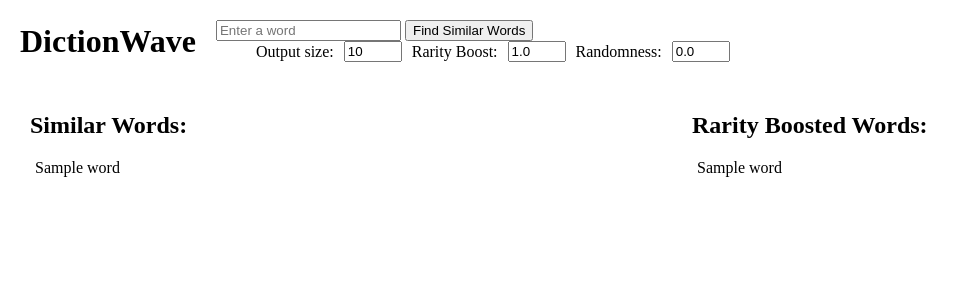
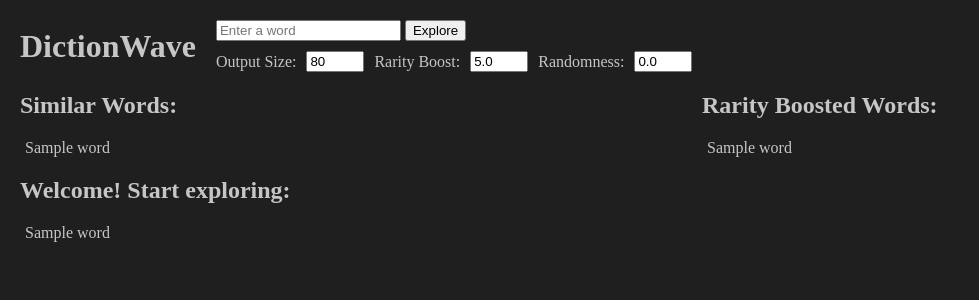
Before and after one commit to jhelsby/DictionWave, a Flask app: template templates/index.html in a window 1280 px wide. Shown: the top 300 px of the page, without its empty margins (0-979 px from the left). Run offline with Flask 3, Linux system fonts and the light colour scheme; the template is opened without the code that fills it: most values are stand-ins (such as "Sample title", 1, 10 or a date in 2020); parts of the project's set-up code (start-up, migrations or seed data) failed here and were passed over.

Commit message:
Site appearance and UI tweaks

```diff
--- a/app.py
+++ b/app.py
@@ -1,6 +1,7 @@
 from flask import Flask, render_template, request
 import pickle
 from similarity_core import load_embeddings, most_similar
+import random
 
 rarity_boost = 5.0
 randomness = 1.0
@@ -14,12 +15,13 @@ with open('embeddings.pkl', 'rb') as file:
 def index():
     similar_words = []
     similar_words_boosted = []
+    example_words = None
 
     if request.method == 'POST':
         lowercase_word = request.form['word'].lower()
 
-        num_words_to_output = int(request.form.get('num_words', 10))
-        rarity_boost = float(request.form.get('rarity_boost', 1.0))
+        num_words_to_output = int(request.form.get('num_words', 80))
+        rarity_boost = float(request.form.get('rarity_boost', 5.0))
         randomness = float(request.form.get('randomness', 0.0))
 
         if lowercase_word in lowercase_word_to_index:
@@ -27,7 +29,10 @@ def index():
         else:
             similar_words = ["Word not found in embeddings."]
 
-    return render_template('index.html', similar_words=similar_words, similar_words_boosted=similar_words_boosted)
+    else:
+        example_words = random.sample(list(word_list), min(len(word_list), 10))
+
+    return render_template('index.html', similar_words=similar_words, similar_words_boosted=similar_words_boosted, example_words=example_words)
 
 
 if __name__ == '__main__':
--- a/templates/index.html
+++ b/templates/index.html
@@ -8,84 +8,65 @@
     <style>
         body {
             margin: 20px;
+            background-color: rgb(31, 31, 31);
+            /* Set background to black */
+            color: rgb(198, 198, 198);
         }
 
         h1 {
             margin: 0;
-            /* Remove default margin for alignment */
             display: inline;
-            /* Keep the heading inline */
         }
 
         .header {
             display: flex;
-            /* Use flexbox to align items */
             align-items: center;
-            /* Center items vertically */
-            margin-bottom: 20px;
-            /* Space below the header */
         }
 
         .search-container {
             display: flex;
-            /* Flexbox for horizontal alignment */
             align-items: center;
-            /* Center items vertically */
             margin-left: 20px;
-            /* Space between heading and search bar */
         }
 
         .input-container {
             display: flex;
-            /* Flexbox for horizontal alignment */
             align-items: center;
-            /* Center items vertically */
-            margin-left: 40px;
-            /* Increase space between search bar and input fields */
+            margin-top: 10px;
         }
 
         .input-container label {
             margin-right: 5px;
-            /* Space between label and input */
         }
 
         .input-container input {
             width: 50px;
-            /* Set width for numeric inputs */
             margin-left: 5px;
-            /* Space between input fields */
             margin-right: 10px;
-            /* Add padding to the right of each input */
         }
 
         .results {
             display: flex;
-            /* Use flexbox for side-by-side layout */
             justify-content: space-between;
-            /* Space between columns */
-            margin-top: 20px;
         }
 
         .column {
             width: 45%;
-            /* Set width of each column */
-            padding: 10px;
-            /* Add some padding */
         }
 
         .word {
             display: inline;
-            /* Display words inline */
             margin: 0 5px;
-            /* Space between words */
             cursor: pointer;
-            /* Pointer cursor to indicate clickable */
             text-decoration: none;
-            /* No underline */
-            color: black;
-            /* Text color */
+            color: rgb(198, 198, 198);
+        }
+
+        .example {
+            margin-top: 20px;
         }
     </style>
+</head>
 
 <body>
     <div class="header">
@@ -93,15 +74,15 @@
         <div class="search-container">
             <form method="post">
                 <input type="text" name="word" placeholder="Enter a word" required>
-                <button type="submit">Find Similar Words</button>
+                <button type="submit">Explore</button>
                 <div class="input-container">
-                    <label for="num_words">Output size:</label>
+                    <label for="num_words">Output Size:</label>
                     <input type="number" id="num_words" name="num_words" placeholder="N" min="1"
-                        value="{{ request.form.num_words or 10 }}" required>
+                        value="{{ request.form.num_words or 80 }}" required>
 
-                    <label for=" rarity_boost">Rarity Boost:</label>
+                    <label for="rarity_boost">Rarity Boost:</label>
                     <input type="number" id="rarity_boost" name="rarity_boost" placeholder="R" step="0.1"
-                        value="{{ request.form.rarity_boost or 1.0 }}" required>
+                        value="{{ request.form.rarity_boost or 5.0 }}" required>
 
                     <label for="randomness">Randomness:</label>
                     <input type="number" id="randomness" name="randomness" placeholder="Rand" min="0" step="0.1"
@@ -135,6 +116,17 @@
         </div>
     </div>
 
+    {% if example_words %}
+    <div class="example">
+        <h2>Welcome! Start exploring:</h2>
+        <div>
+            {% for word in example_words %}
+            <span class="word" onclick="submitWord('{{ word }}')">{{ word }}</span>
+            {% endfor %}
+        </div>
+    </div>
+    {% endif %}
+
     <script>
         function submitWord(word) {
             const form = document.createElement('form');
@@ -146,12 +138,10 @@
             inputWord.name = 'word';
             inputWord.value = word;
 
-            // Get values from the number input fields
             const inputNumWords = document.getElementById('num_words').value;
             const inputRarityBoost = document.getElementById('rarity_boost').value;
             const inputRandomness = document.getElementById('randomness').value;
 
-            // Create hidden inputs for each value
             const inputNumWordsField = document.createElement('input');
             inputNumWordsField.type = 'hidden';
             inputNumWordsField.name = 'num_words';
@@ -167,7 +157,6 @@
             inputRandomnessField.name = 'randomness';
             inputRandomnessField.value = inputRandomness;
 
-            // Append all inputs to the form
             form.appendChild(inputWord);
             form.appendChild(inputNumWordsField);
             form.appendChild(inputRarityBoostField);
```
Also changed, not shown: static/styles.css (deleted, +0 -55 lines).
